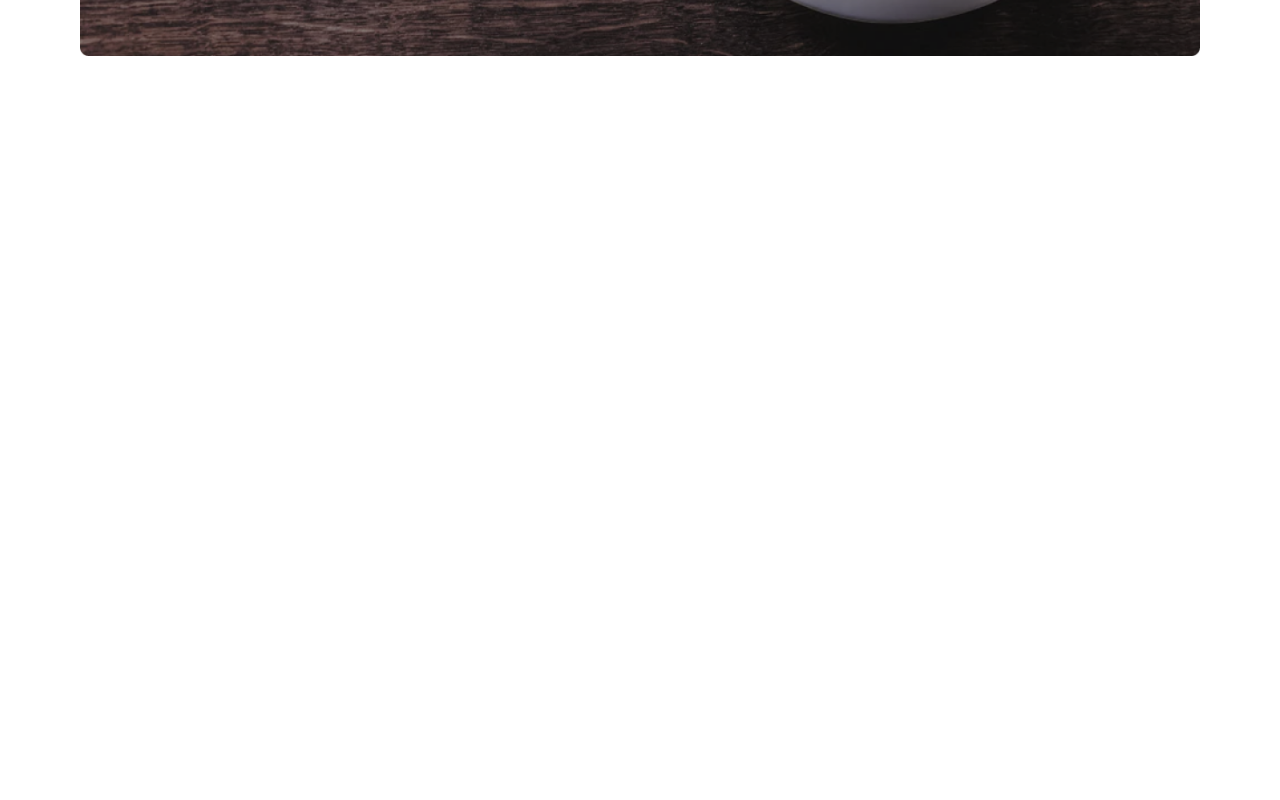
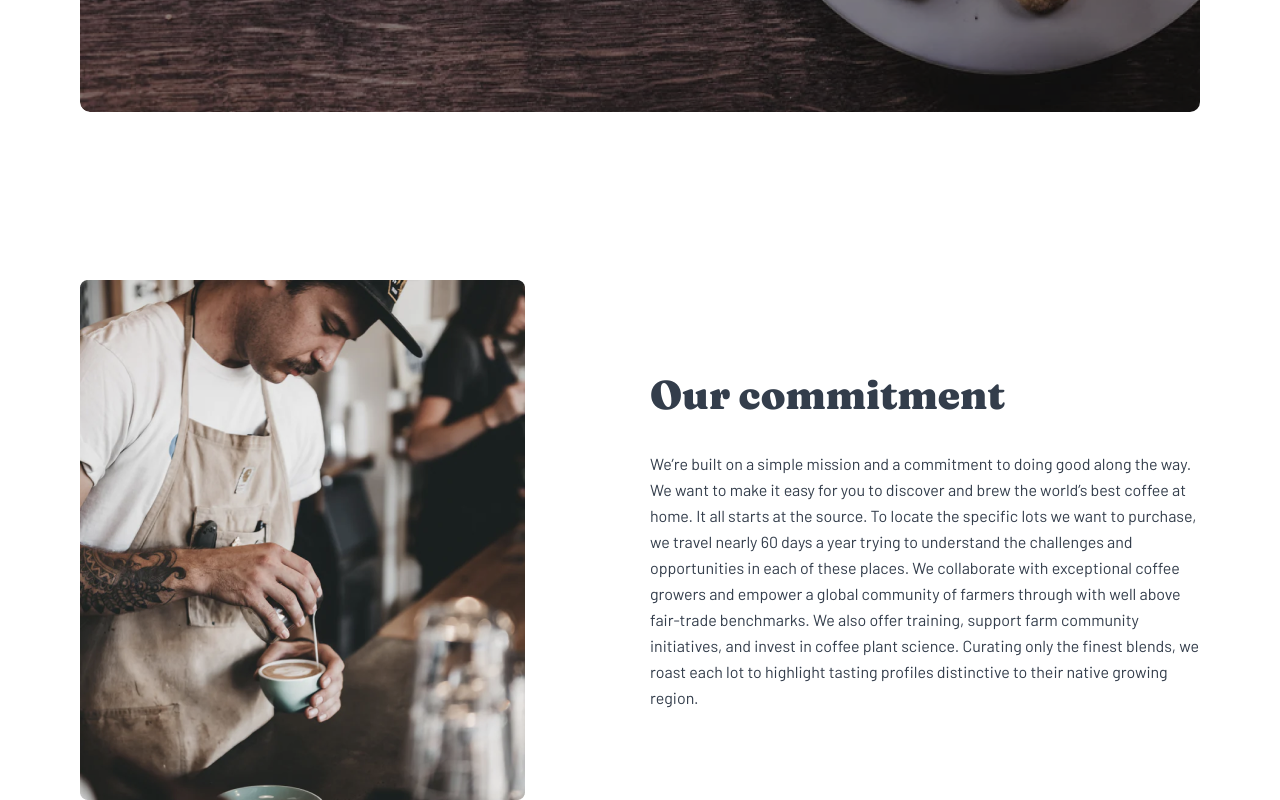
Before and after one commit to magdachikhr-hub/coffee_about_us_page, a plain HTML site: page index.html in a window 1280 px wide. Shown: the part 451-1251 px from the top of the page. Before the commit the page ends 800 px from the top, so only its background shows below. Drawn offline with Linux system fonts and the light colour scheme.

Commit message:
second section done

```diff
--- a/index.html
+++ b/index.html
@@ -33,6 +33,25 @@
           shipment.
         </p>
       </section>
+      <section class="second">
+        <img src="./images/man.png" alt="" />
+        <div class="text">
+          <h2>Our commitment</h2>
+          <p>
+            We’re built on a simple mission and a commitment to doing good along
+            the way. We want to make it easy for you to discover and brew the
+            world’s best coffee at home. It all starts at the source. To locate
+            the specific lots we want to purchase, we travel nearly 60 days a
+            year trying to understand the challenges and opportunities in each
+            of these places. We collaborate with exceptional coffee growers and
+            empower a global community of farmers through with well above
+            fair-trade benchmarks. We also offer training, support farm
+            community initiatives, and invest in coffee plant science. Curating
+            only the finest blends, we roast each lot to highlight tasting
+            profiles distinctive to their native growing region.
+          </p>
+        </div>
+      </section>
     </main>
   </body>
 </html>
--- a/style.css
+++ b/style.css
@@ -45,7 +45,7 @@ ul {
 section.first {
   height: 450px;
   background-image: url(./images/backgroundpic.png);
-  background-size: contain;
+  background-size: cover;
   background-repeat: no-repeat;
   border-radius: 10px;
   padding: 137px 85px;
@@ -67,3 +67,24 @@ section.first {
     font-weight: 300;
   }
 }
+
+/* section second */
+
+section.second {
+  display: flex;
+  align-items: center;
+  gap: 125px;
+  margin-top: 168px;
+  color: rgba(51, 61, 75, 1);
+  h2 {
+    font-family: "Fraunces", serif;
+    font-size: 40px;
+    font-weight: 900;
+  }
+  p {
+    font-size: 16px;
+    font-weight: 400;
+    line-height: 26px;
+    margin-top: 32px;
+  }
+}
```
Also changed, not shown: images/man.png (added).
